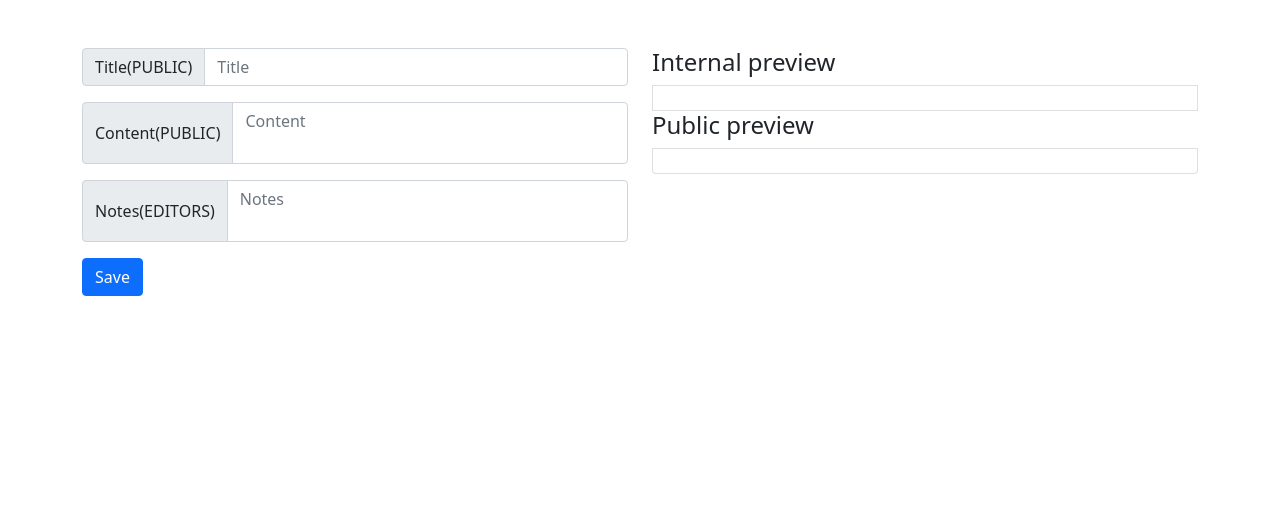
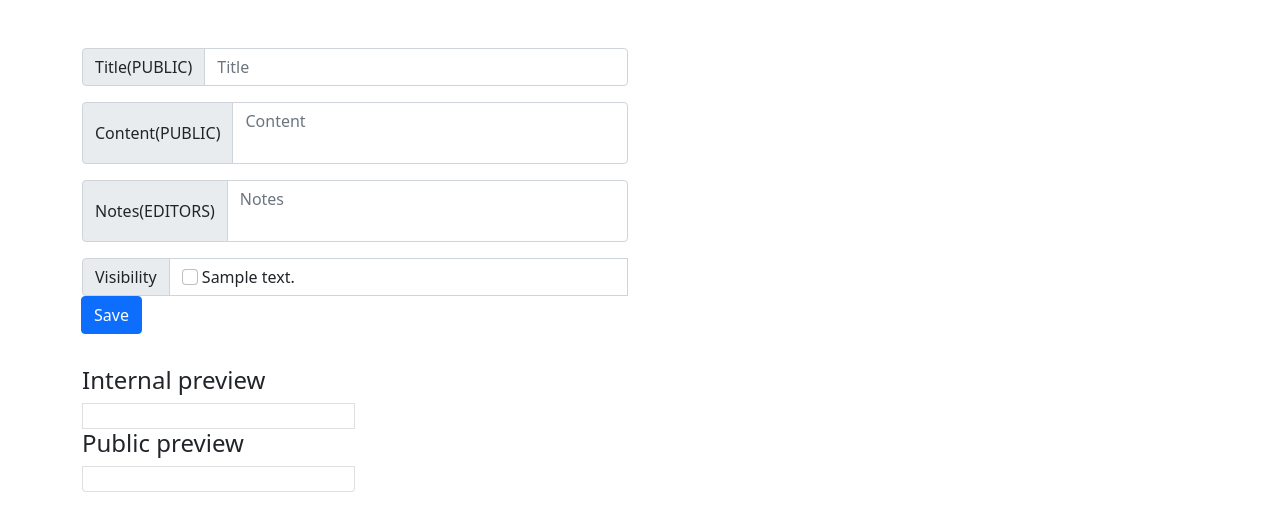
Before and after one commit to maxfire2008/bulletin-2, a Flask app: template templates/item_edit.html.j2 in a window 1280 px wide. Shown: the part 94-625 px from the top of the page. Run offline with Flask 2, Linux system fonts and the light colour scheme; the template is opened without the code that fills it: most values are stand-ins (such as "Sample title", 1, 10 or a date in 2020); some libraries are stand-ins or nearby versions.

Commit message:
start work on visibilities

```diff
--- a/example_bulletin_config.py
+++ b/example_bulletin_config.py
@@ -2,7 +2,7 @@ SCHOOL_NAME = "Sunny Valley High School"
 SCHOOL_NAME_SHORT = "SVHS"
 APP_NAME = "Bulletin Viewer"
 
-SUPPORTED_GRADES = [1,2,3,4,5,6]
+DEFAULT_VISIBILITIES = ["public", "student", "grade1", "grade2", "grade3", "grade4", "staff"]
 
 DATABASE_HOST="127.0.0.1"
 DATABASE_PORT=5432
--- a/templates/item_edit.html.j2
+++ b/templates/item_edit.html.j2
@@ -55,6 +55,20 @@ grades checkboxes 7,8,9,10
                         {% endfor %}
                     </div>
                 </div>-->
+                <!--Visibilities-->
+                <div class="input-group mb-3">
+                    <span class="input-group-text" id="visibilityLabel">Visibility</span>
+                    <div class="form-control">
+                        {% for visibility in bulletin_config.DEFAULT_VISIBILITIES %}
+                            <div class="form-check-inline">
+                                <input class="form-check-input"
+                                       type="checkbox"
+                                       value="{{ visibility }}"
+                                       id="visibility{{ visibility }}">
+                                <label class="form-check-label" for="visibility{{ visibility }}">{{ visibility }}</label>
+                            </div>
+                        {% endfor %}
+                    </div>
                 <!--Save-->
                 <div class="input-group mb-3">
                     <button type="button" class="btn btn-primary" id="saveButton">Save</button>
```
